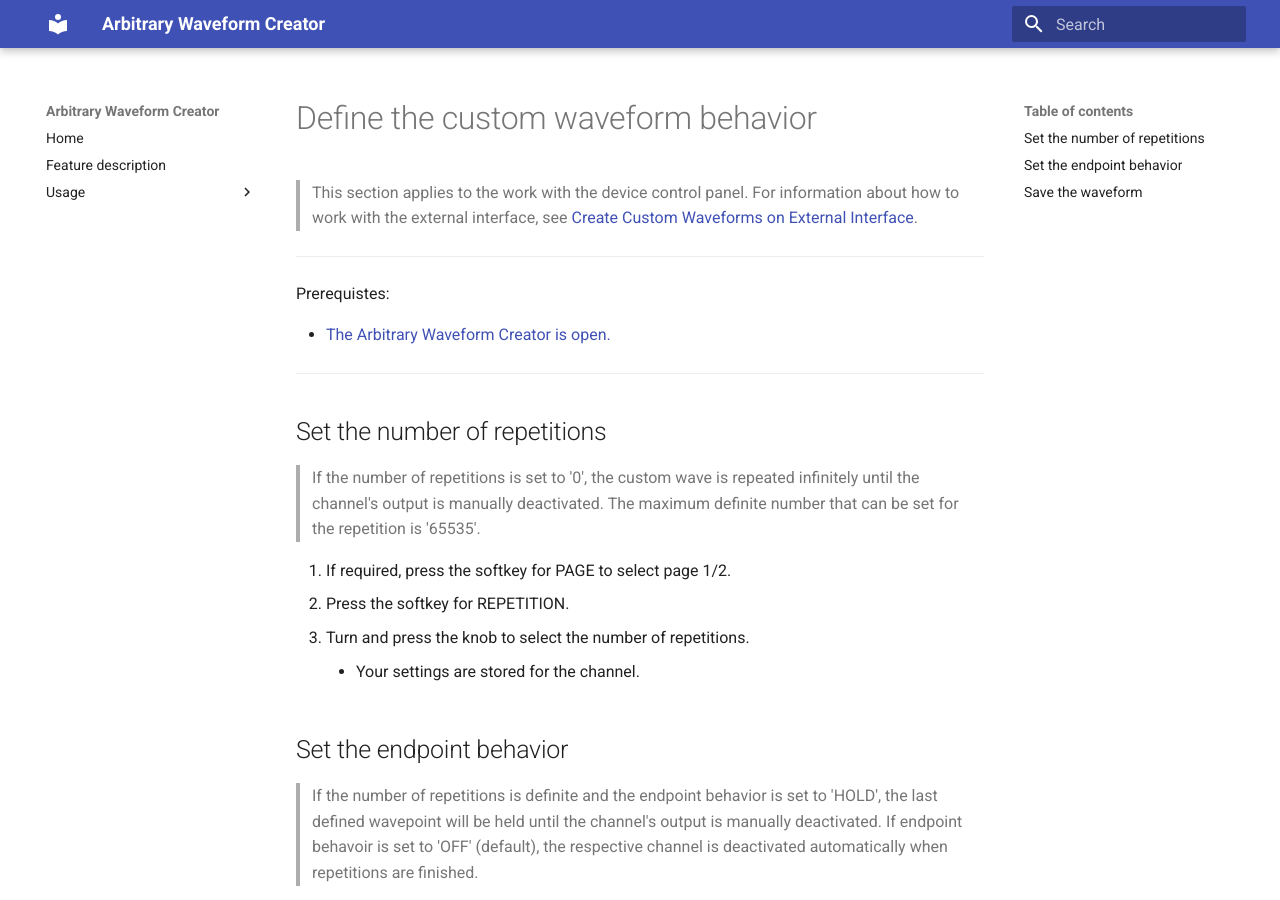
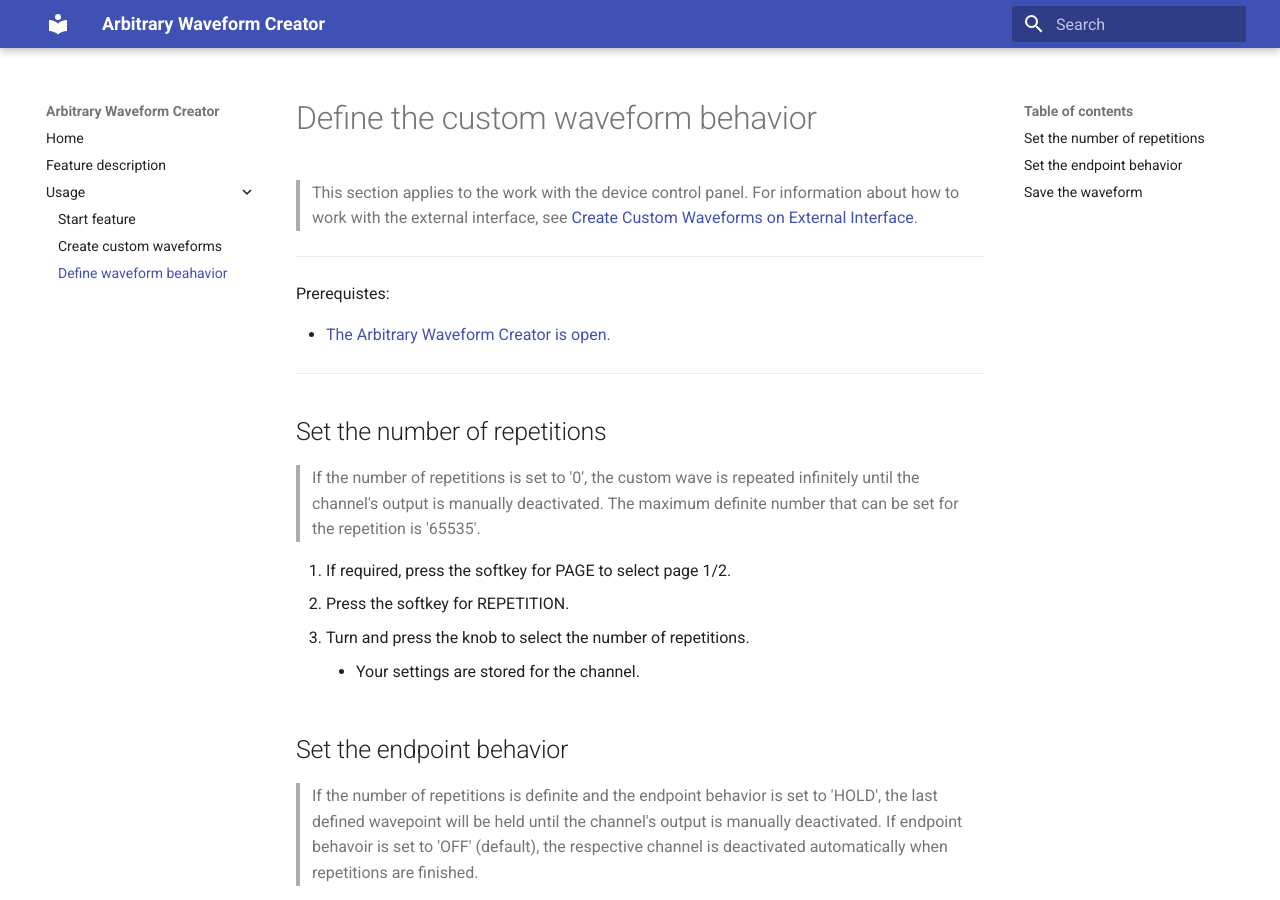
Before and after one commit to aufweiss01/000-006-UM_ArbitraryWaveformCreator, an MkDocs documentation site: the page built from docs/taskDefineCustomWaveformBehavior.md, in a window 1280 px wide and 900 px high. Built offline with MkDocs 1.6.1 and Material for MkDocs 9.7.7, drawn with Linux system fonts in a browser that asks for light colours.

```diff
--- a/mkdocs.yml
+++ b/mkdocs.yml
@@ -6,8 +6,8 @@ theme:
 
 nav:
   - Home: index.md
-  - Feature description: __concArbitraryWaveformCreator.md
+  - Feature description: concArbitraryWaveformCreator.md
   - Usage:
-      - Start feature: __taskStartArbitraryWaveformCreator.md
-      - Create custom waveforms: __taskCreateCustomWaveform.md
-      - Define waveform beahavior: __taskDefineCustomWaveformBehavior.md
+      - Start feature: taskStartArbitraryWaveformCreator.md
+      - Create custom waveforms: taskCreateCustomWaveform.md
+      - Define waveform beahavior: taskDefineCustomWaveformBehavior.md
```
